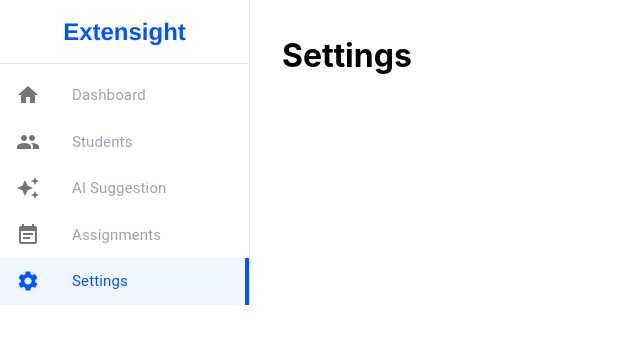
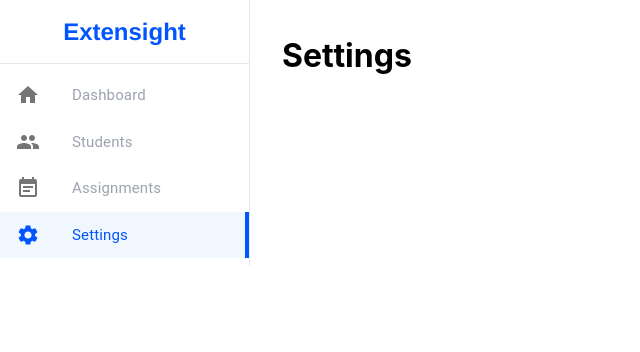
Before and after one commit to vanessaxteo/extensight, a React (Create React App) app in the folder extensight/: page /settings in a window 1280 px wide. Shown: the top 352 px of the page, without its empty margins (0-640 px from the left). Built offline with nearby package versions, Linux system fonts and the light colour scheme.

Commit message:
removed ai suggestion page, fixed title on graph maker

```diff
--- a/extensight/src/components/SheetsChart.js
+++ b/extensight/src/components/SheetsChart.js
@@ -130,7 +130,7 @@ export default function SheetVisualizer({ sheetUrl, range = "Sheet1!A1:Z100" })
     <Container maxWidth="md" sx={{ py: 5 }}>
       <Paper elevation={3} sx={{ p: 4, borderRadius: 4 }}>
         <Typography variant="h5" gutterBottom>
-          📊 Extension Frequency Visualization
+          Extension Frequency Visualization
         </Typography>
 
         <Box sx={{ mt: 3, mb: 4 }}>
--- a/extensight/src/components/sidebar/Sidebar.js
+++ b/extensight/src/components/sidebar/Sidebar.js
@@ -13,7 +13,7 @@ import "./Sidebar.css";
 const navItems = [
   { text: "Dashboard", icon: <Home />, path: "/dashboard" },
   { text: "Students", icon: <People />, path: "/students" },
-  { text: "AI Suggestion", icon: <AutoAwesome />, path: "/aisuggestion" },
+  // { text: "AI Suggestion", icon: <AutoAwesome />, path: "/aisuggestion" },
   { text: "Assignments", icon: <EventNote />, path: "/assignments" },
   // { text: "Calendar", icon: <Today />, path: "/calendar" },
   { text: "Settings", icon: <Settings />, path: "/settings" },
```
